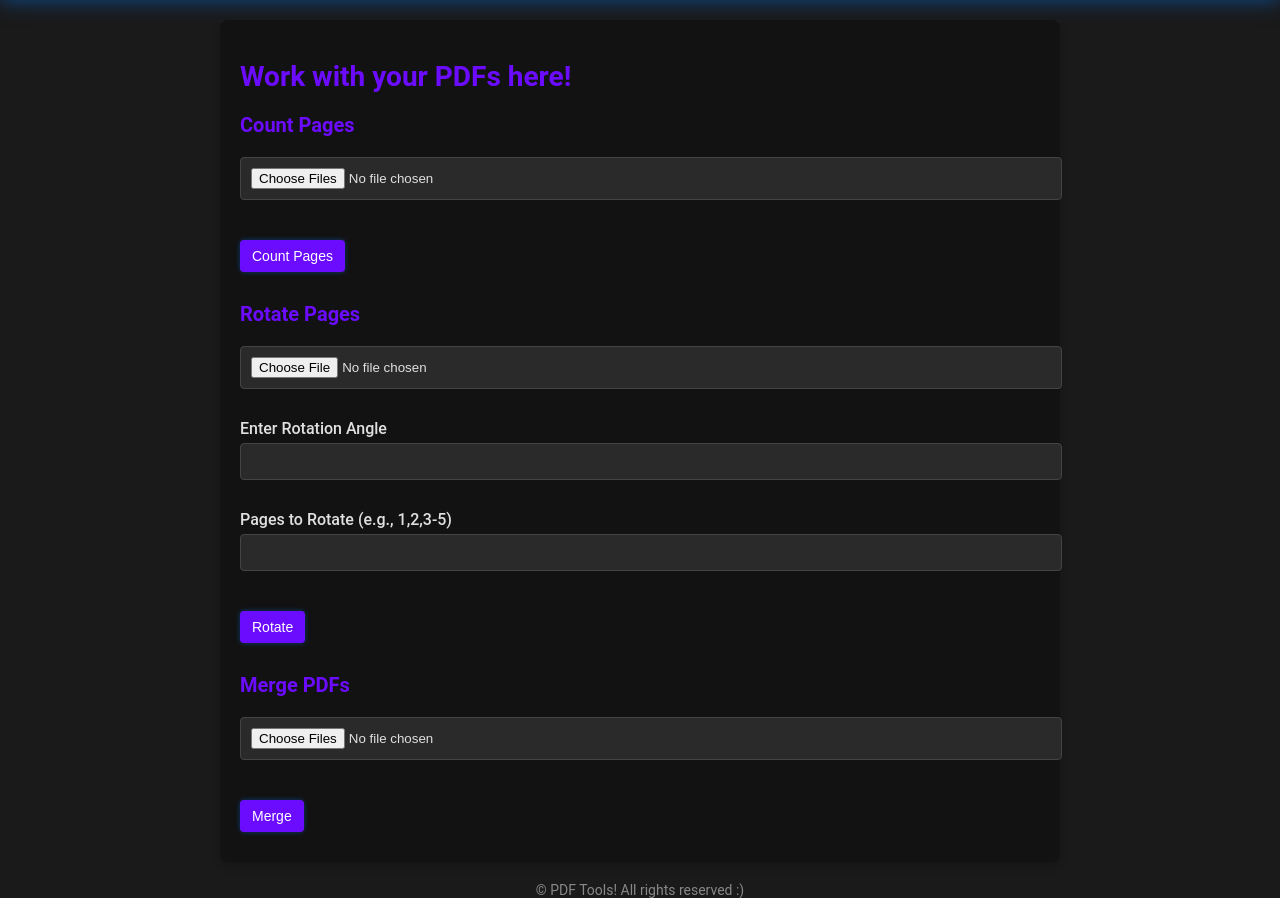
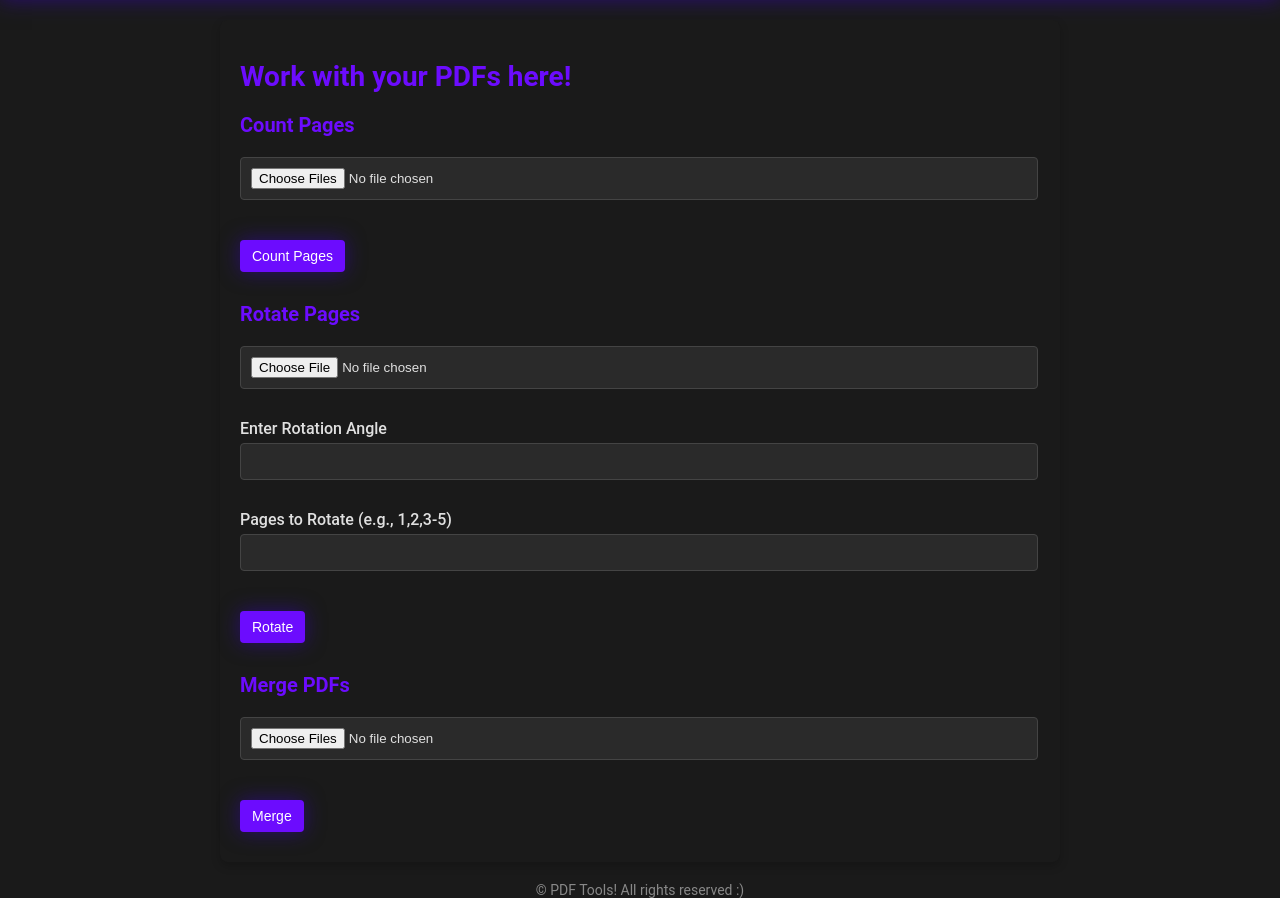
Before and after one commit to vvvv5215/PDF_Utilitlies, a Flask app: page / in a window 1280 px wide. Shown: the part 68-966 px from the top of the page. Run offline with Flask 3, Linux system fonts and the light colour scheme.

Commit message:
Update index.html

```diff
--- a/templates/index.html
+++ b/templates/index.html
@@ -21,7 +21,7 @@
             padding: 20px 10px;
             text-align: center;
             font-size: 24px;
-            box-shadow: 0 0 20px rgba(0, 123, 255, 0.5);
+            box-shadow: 0 0 20px rgba(57, 0, 200, 0.5);
             margin-bottom: 20px;
         }
 
@@ -29,7 +29,7 @@
             max-width: 800px;
             margin: 20px auto;
             padding: 20px;
-            background: #121212;
+            background: #1a1a1a;
             border-radius: 8px;
             box-shadow: 0 4px 10px rgba(0, 0, 0, 0.2);
         }
@@ -58,7 +58,7 @@
         }
 
         input[type="file"], input[type="number"], input[type="text"] {
-            width: 100%;
+            width: 97%;
             padding: 10px;
             margin-bottom: 10px;
             border: 1px solid #444;
@@ -75,13 +75,13 @@
             border-radius: 4px;
             font-size: 14px;
             cursor: pointer;
-            box-shadow: 0 0 5px rgba(0, 123, 255, 0.4);
+            box-shadow: 0 0 20px rgba(57, 0, 200, 0.5);
             margin: 10px 0;
         }
 
         button:hover {
-            background-color: #6c0cfe;
-            box-shadow: 0 0 10px rgba(0, 123, 255, 0.7);
+            background-color: #4e00c3;
+            box-shadow: 0 0 20px rgba(62, 0, 218, 0.714);
         }
 
         .message {
```
